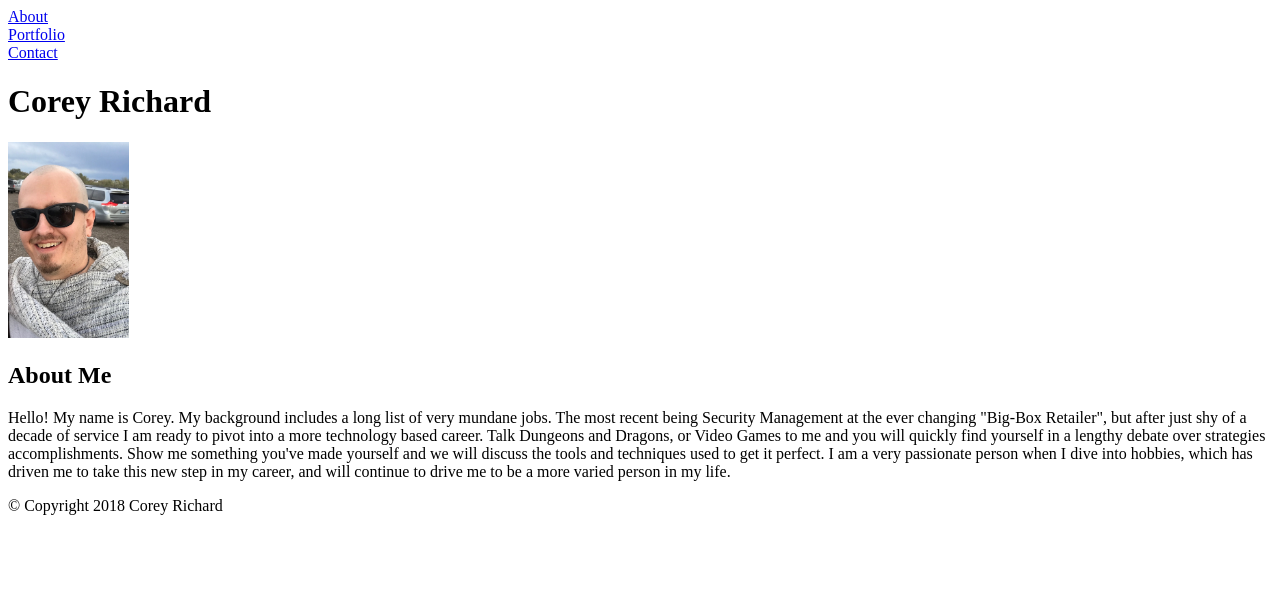
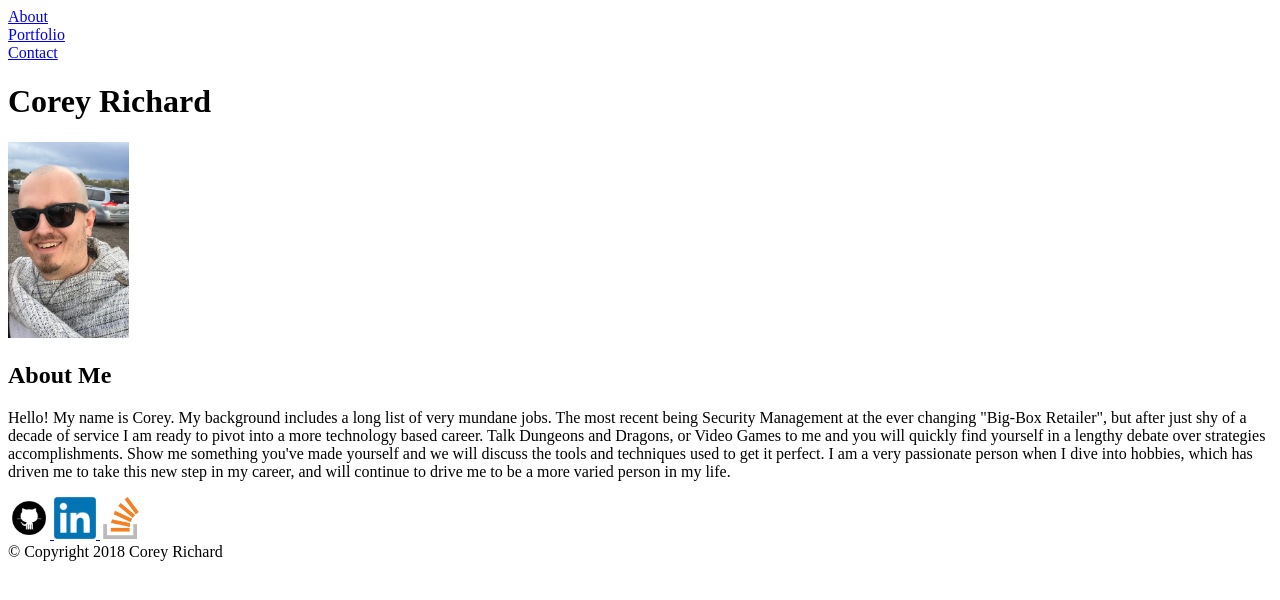
Before and after one commit to Ullrtheglorious/Basic-Portfolio, a plain HTML site: page index.html in a window 1280 px wide. Drawn offline with Linux system fonts and the light colour scheme; files that its build step writes are made by us from their sources.

Commit message:
starting css 9:12 pm

```diff
--- a/index.html
+++ b/index.html
@@ -2,7 +2,7 @@
 <html>
 <head>
 	<link rel="icon" href="assets/images/favicon.png">
-	<link rel="stylesheet" href="styles.css">
+	<link rel="stylesheet" href="/assets/style.css">
 	<title>About Corey</title>
 </head>
 <body>
@@ -21,6 +21,17 @@
 		<h2>About Me</h2>
 		<p>Hello! My name is Corey. My background includes a long list of very mundane jobs. The most recent being Security Management at the ever changing "Big-Box Retailer", but after just shy of a decade of service I am ready to pivot into a more technology based career. Talk Dungeons and Dragons, or Video Games to me and you will quickly find yourself in a lengthy debate over strategies accomplishments. Show me something you've made yourself and we will discuss the tools and techniques used to get it perfect. I am a very passionate person when I dive into hobbies, which has driven me to take this new step in my career, and will continue to drive me to be a more varied person in my life.</p>
 	</div>
+	<div class="connect">
+		<a href="https://github.com/Ullrtheglorious">
+  		<img src="assets/images/github.png" alt="Github" style="width:42px;height:42px;border:0;">
+  		<a href="https://www.linkedin.com/in/corey-richard-a7a69014a/">
+  		<img src="assets/images/linked.png" alt="Linkedin" style="width:42px;height:42px;border:0;">
+  		<a href="https://stackoverflow.com/users/8853243/corey-richard">
+  		<img src="assets/images/stack.png" alt="Stack Overflow" style="width:42px;height:42px;border:0;">
+</a>
+</a>
+</a>
+	</div>
 	<div class="footer">
 		<footer> &#169 Copyright 2018 Corey Richard</footer>
 
```
Also changed, not shown: contact.html (+1 -1 lines), portfolio.html (+1 -1 lines), assets/images/github.png (added), assets/images/linked.png (added), assets/images/stack.png (added).
